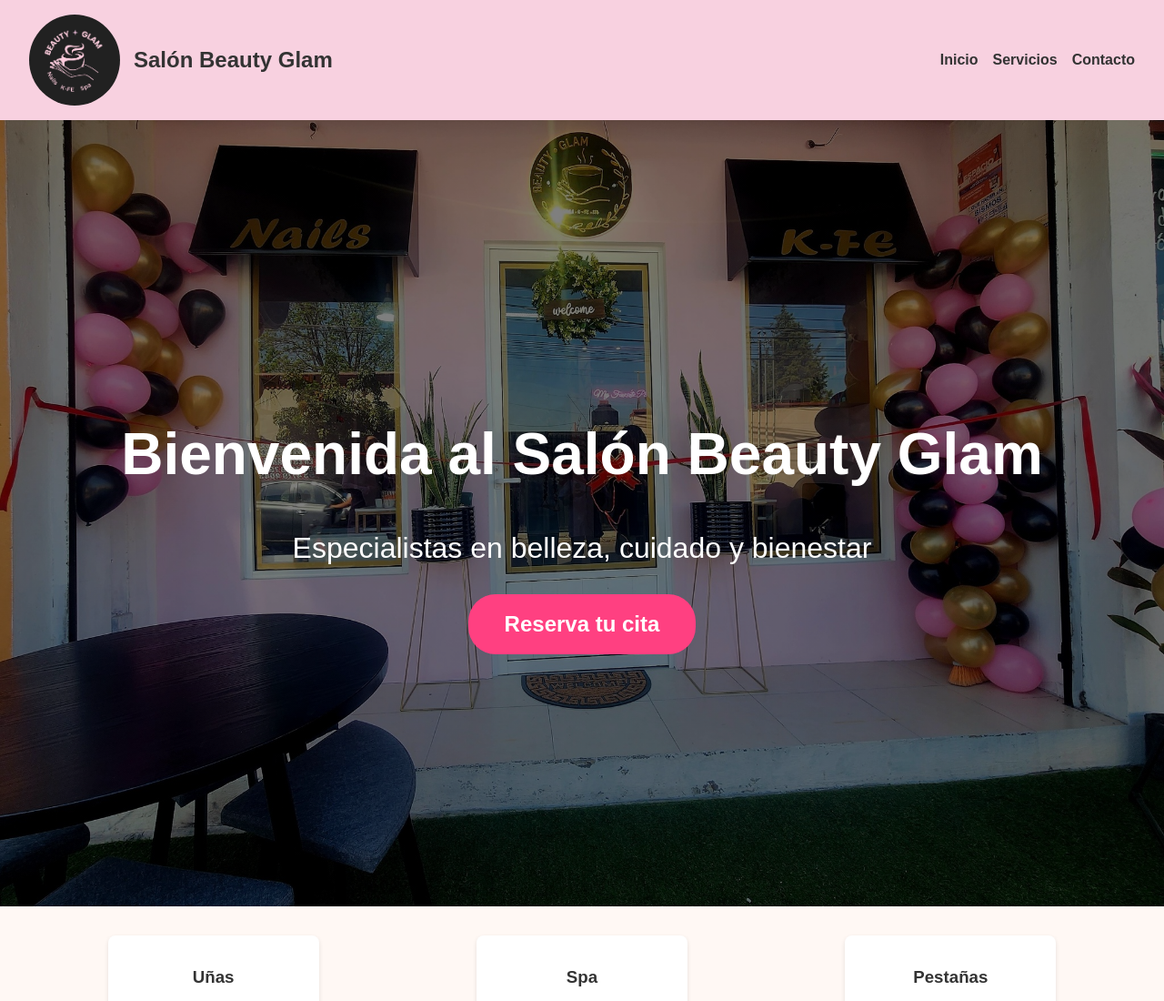
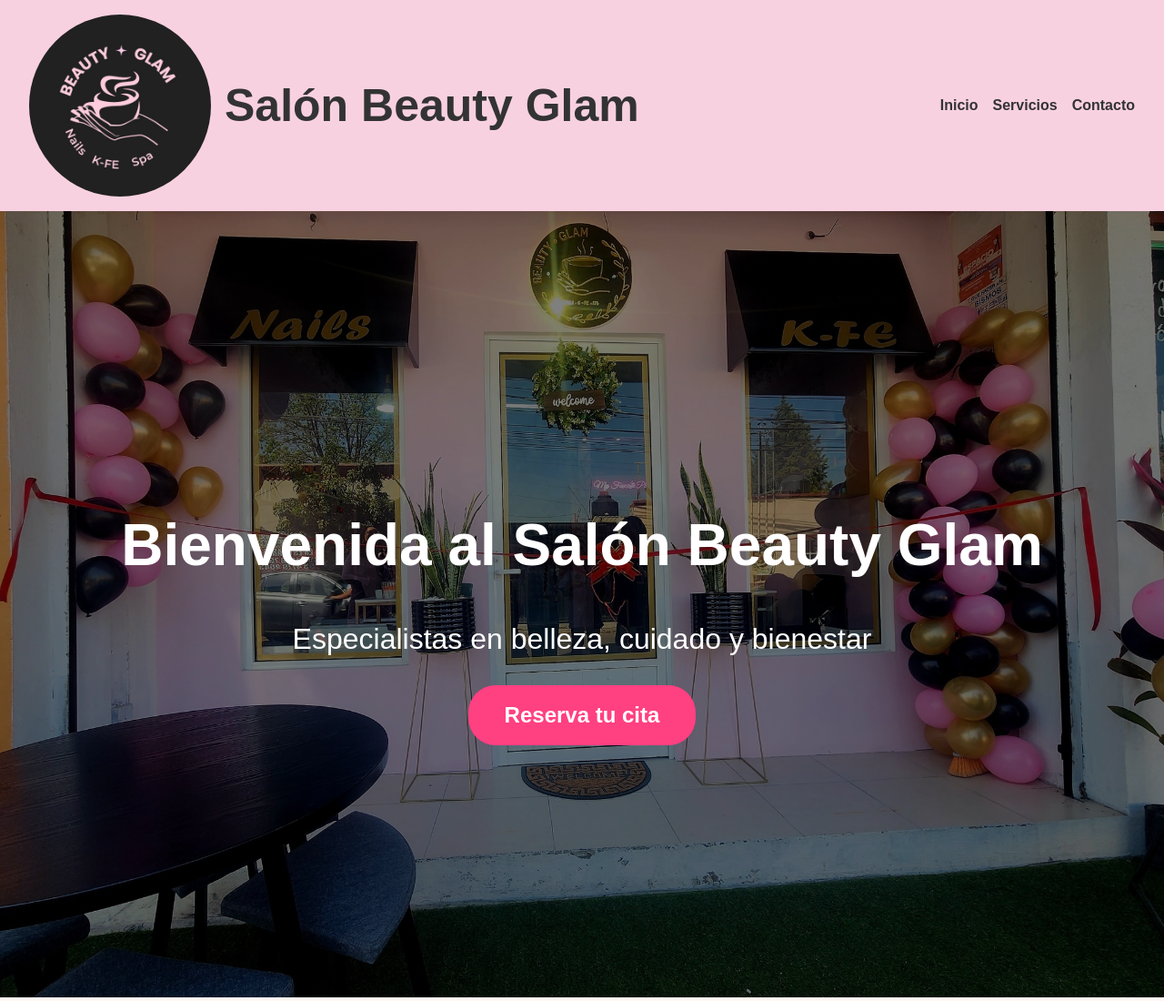
Before and after one commit to cratclow/mi-pagina, a plain HTML site: page index.html in a window 1280 px wide. Shown: the top 1100 px of the page at 91% size. Drawn offline with Linux system fonts and the light colour scheme.

Commit message:
Cambios del logo y responsive

```diff
--- a/index.html
+++ b/index.html
@@ -4,6 +4,7 @@
   <meta charset="UTF-8" />
   <meta name="viewport" content="width=device-width, initial-scale=1.0" />
   <title>Salón Beauty Glam</title>
+  <link rel="icon" type="image/png" href="imagenes/glam.jpg" />
   <link rel="stylesheet" href="style.css" />
   <link rel="stylesheet" href="https://cdnjs.cloudflare.com/ajax/libs/font-awesome/6.5.0/css/all.min.css" />
 </head>
@@ -94,7 +95,7 @@
     Av. 16 de Septiembre, N.22, Coacalco, 55700, San Francisco Coacalco, México.
   </p>
   <p>
-    <a href="https://www.google.com/maps/search/?api=1&query=Blvrd+Coacalco+505,+Villa+de+las+Flores,+55710+San+Francisco+Coacalco,+Méx.,+México" target="_blank" rel="noopener noreferrer">
+    <a href="https://www.google.com/maps/place/Av.+16+de+Septiembre+22,+Coacalco,+55700+San+Francisco,+M%C3%A9x./@19.630919,-99.1105922,17z/data=!4m6!3m5!1s0x85d1f4043e9cdac3:0x809e25fa315c546f!8m2!3d19.630919!4d-99.1080173!16s%2Fg%2F11c5lfx7x0?entry=ttu&g_ep=EgoyMDI1MTEwMi4wIKXMDSoASAFQAw%3D%3D" target="_blank" rel="noopener noreferrer">
       Ver en Google Maps
     </a>
   </p>
--- a/style.css
+++ b/style.css
@@ -15,17 +15,17 @@ body {
 }
 
 .navbar img {
-  width: 100px;       /* Ajusta el tamaño del logo */
-  height: 100px;
+  width: 200px;       /* Ajusta el tamaño del logo */
+  height: 200px;
   object-fit: cover; /* Recorta sin deformar */
   border-radius: 50%; /* Opcional: forma circular */
   margin-right: 15px;
 }
 
 .navbar h1 {
-  font-size: 24px;
-  margin: 0;
-  flex-grow: 1;
+  font-size: 50px;
+  margin: 10;
+  flex-grow: 3;
 }
 
 .navbar ul {
```
Also changed, not shown: 1 other file.
